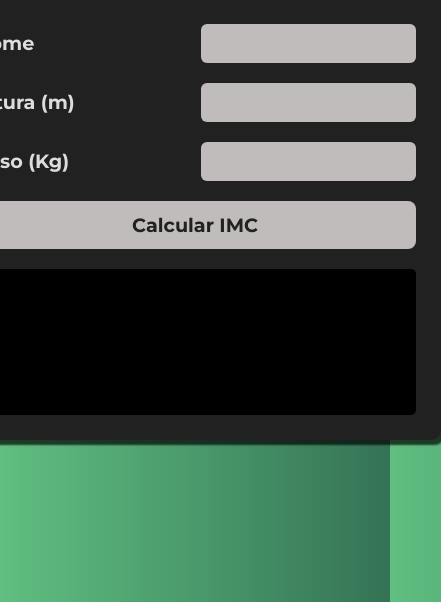
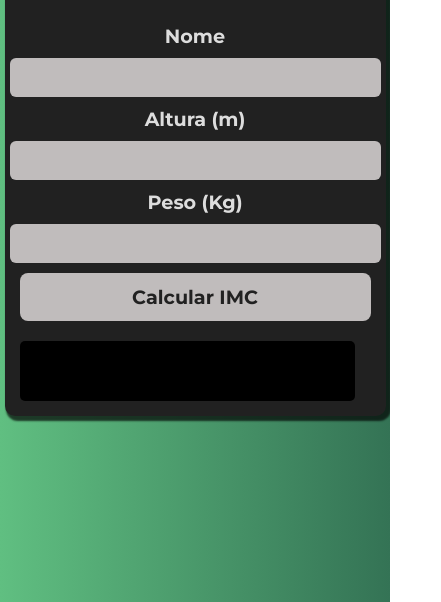
Before and after one commit to camilajullyane/calculadora-imc, a plain HTML site: page index.html in a window 390 px wide. Shown: the part 242-844 px from the top of the page, 441 px wide, since content can reach past the window. Drawn offline with Linux system fonts and the light colour scheme.

Commit message:
update css

```diff
--- a/css/style.css
+++ b/css/style.css
@@ -13,7 +13,7 @@ body {
     display: flex;
     align-items: center;
     justify-content: center;
-    height: 100vh;
+    min-height: 100vh;
 }
 
 .calculadora {
@@ -100,3 +100,40 @@ h1 {
 .resultado > span {
     padding: 20px;
 }
+
+
+@media (max-width: 480px) {
+    body {
+        flex-direction: column;
+        align-items: center;
+        justify-content: center;
+    }
+
+    .calculadora {
+        width: 90%;
+        padding: 15px;
+    }
+
+    .entrada {
+        flex-direction: column;
+        gap: 10px;
+    }
+
+    .resultado {
+        width: 90%;
+        height: auto;
+    }
+
+    #input_nome, #input_altura, #input_peso {
+        width: 100%;
+    }
+
+    form > span {
+        flex-direction: column;
+        align-items: center;
+    }
+
+    h1 {
+        font-size: 1.2rem;
+    }
+}
```
